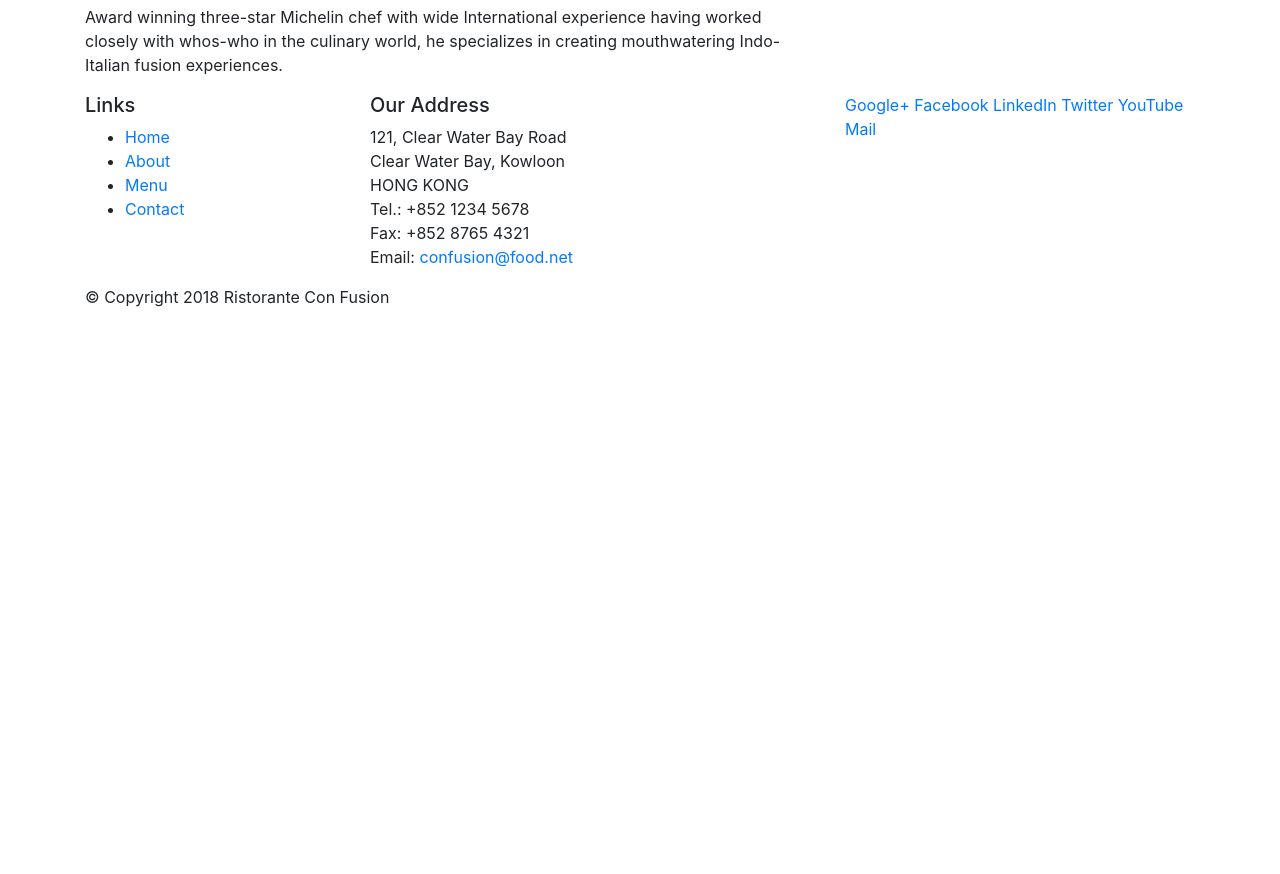
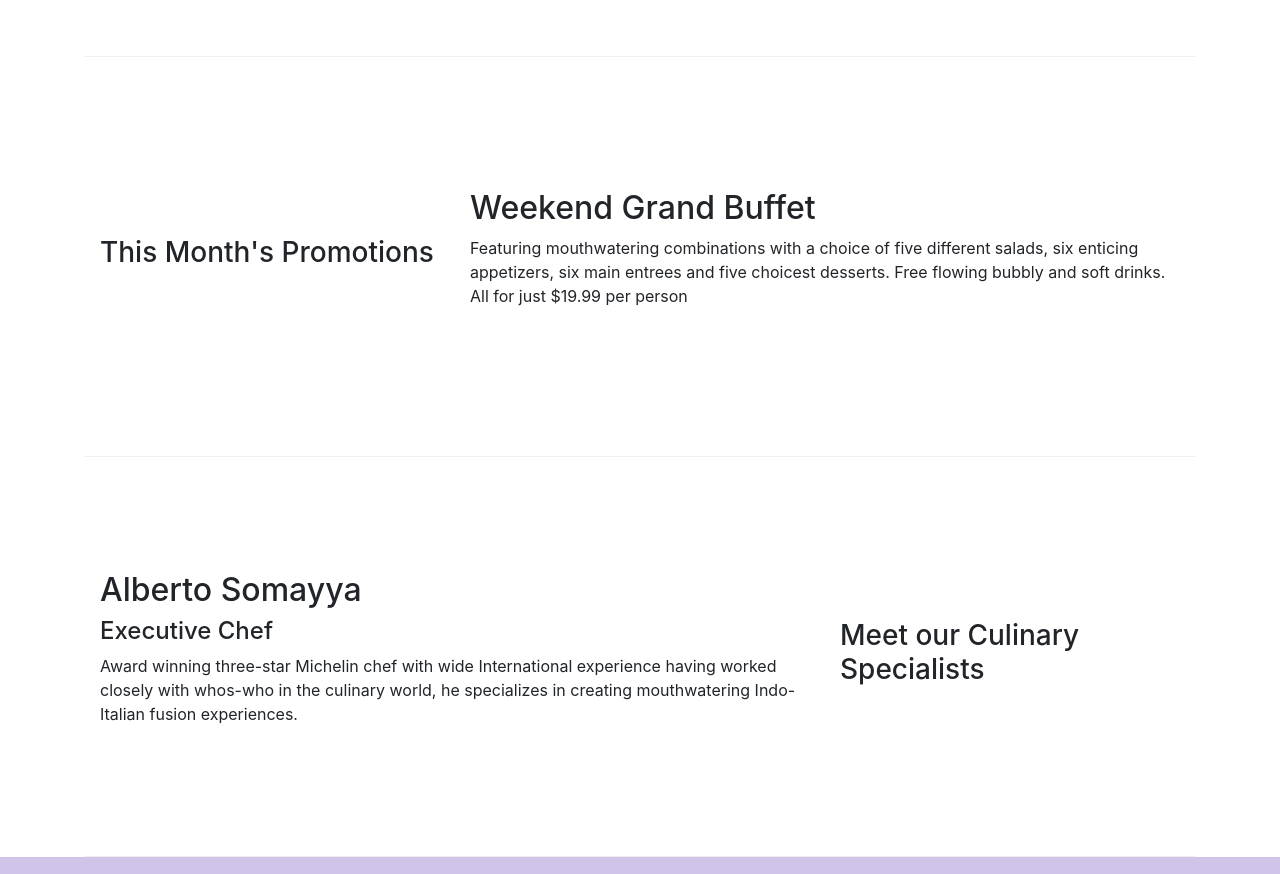
Before and after one commit to Mohamed-Habib-BRADAI/bootstrap, a website: page index.html in a window 1280 px wide. Shown: the part 627-1501 px from the top of the page. Before the commit the page ends 952 px from the top, so only its background shows below. Drawn offline with nearby package versions, Linux system fonts and the light colour scheme.

Commit message:
Bootstrap Grid Part 2

```diff
--- /dev/null
+++ b/css/styles.css
@@ -0,0 +1,29 @@
+.row-header{
+    margin:0px auto;
+    padding:0px;
+}
+
+.row-content {
+    margin:0px auto;
+    padding: 50px 0px 50px 0px;
+    border-bottom: 1px ridge;
+    min-height:400px;
+}
+
+.footer{
+    background-color: #D1C4E9;
+    margin:0px auto;
+    padding: 20px 0px 20px 0px;
+}
+.jumbotron {
+    padding:70px 30px 70px 30px;
+    margin:0px auto;
+    background: #9575CD ;
+    color:floralwhite;
+}
+
+address{
+    font-size:80%;
+    margin:0px;
+    color:#0f0f0f;
+}
--- a/index.html
+++ b/index.html
@@ -9,14 +9,15 @@
 
      <!-- Bootstrap CSS -->
      <link rel="stylesheet" href="node_modules/bootstrap/dist/css/bootstrap.min.css">
+     <link href="css/styles.css" rel="stylesheet">
     <title>Ristorante Con Fusion</title>
 </head>
 
 <body>
 
     <header class="jumbotron">
-        <div class="container">
-            <div class="row">
+        <div class="container ">
+            <div class="row row-header">
                 <div class="col-12 col-sm-6">
                     <h1>Ristorante con Fusion</h1>
                     <p>We take inspiration from the World's best cuisines, and create a unique fusion experience. Our lipsmacking creations will tickle your culinary senses!</p>
@@ -28,7 +29,7 @@
     </header>
 
     <div class="container">
-        <div class="row">
+        <div class="row row-content align-items-center">
             <div class="col-12 col-sm-4 order-sm-last cols-md-3">
                 <h3>Our Lipsmacking Culinary Creations</h3>
             </div>
@@ -39,7 +40,7 @@
         </div>
 
 
-        <div class="row">
+        <div class="row row-content align-items-center">
             <div class="col-12 col-sm-4 cols-md-3">
                 <h3>This Month's Promotions</h3>
             </div>
@@ -49,7 +50,7 @@
             </div>
         </div>
 
-        <div class="row">
+        <div class="row row-content align-items-center">
             <div class="col-12 col-sm-4 order-sm-last cols-md-3">
                 <h3>Meet our Culinary Specialists</h3>
             </div>
@@ -61,12 +62,12 @@
         </div>
     </div>
 
-    <footer>
+    <footer class="footer">
         <div class="container">
             <div class="row">
                 <div class="col-4 col-sm-2">
                     <h5>Links</h5>
-                    <ul>
+                    <ul class="list-unstyled">
                         <li><a href="#">Home</a></li>
                         <li><a href="#">About</a></li>
                         <li><a href="#">Menu</a></li>
@@ -84,8 +85,8 @@
 		              Email: <a href="mailto:confusion@food.net">confusion@food.net</a>
 		           </address>
                 </div>
-                <div class="col-12 col-sm-4">
-                    <div>
+                <div class="col-12 col-sm-4 align-self-center">
+                    <div class="center">
                         <a href="http://google.com/+">Google+</a>
                         <a href="http://www.facebook.com/profile.php?id=">Facebook</a>
                         <a href="http://www.linkedin.com/in/">LinkedIn</a>
@@ -95,8 +96,8 @@
                     </div>
                 </div>
            </div>
-           <div class="row">
-                <div class="col-auto">
+           <div class="row justify-content-center">
+                <div class="col-auto ">
                     <p>© Copyright 2018 Ristorante Con Fusion</p>
                 </div>
            </div>
```
